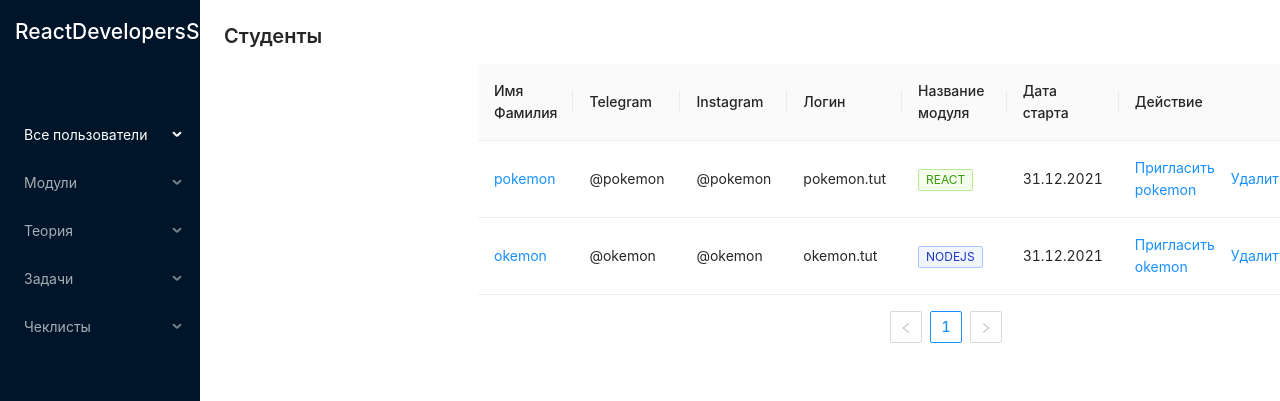
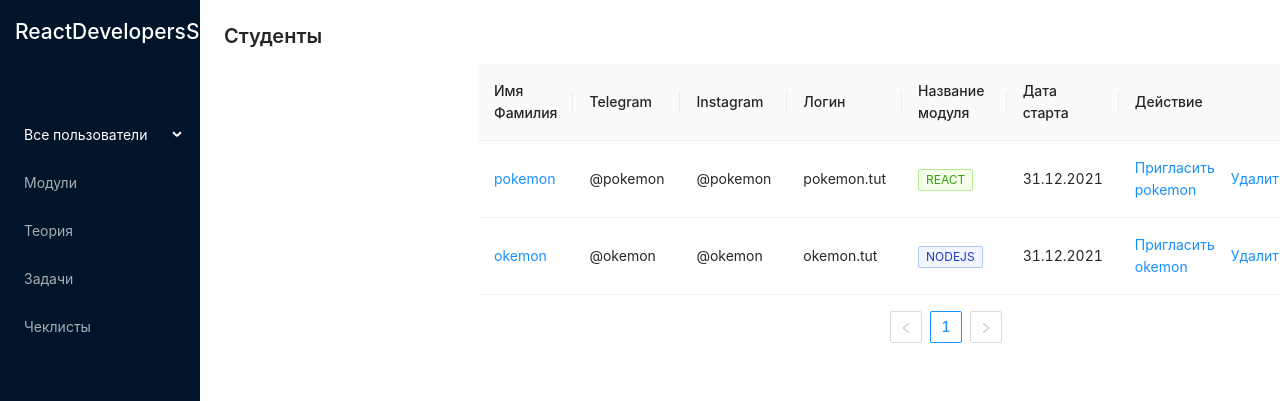
Before and after one commit to DeveloperIgorR/online-school, a React (Create React App) app: page / in a window 1280 px wide. Shown: the top 401 px of the page. Built offline with nearby package versions, Linux system fonts and the light colour scheme.

Commit message:
public routes add

```diff
--- a/src/pages/Dashboard/Dashboard.jsx
+++ b/src/pages/Dashboard/Dashboard.jsx
@@ -23,28 +23,16 @@ const Dashboard = () => {
           <div  className={d.logo}>
             <h2>ReactDevelopersSchool</h2>
           </div>
-          <Menu  theme="dark" defaultSelectedKeys={['3']} mode="inline">
+          <Menu  theme="dark" defaultSelectedKeys={['1']} mode="inline">
             <Menu.Item ></Menu.Item>
             <SubMenu key="sub1" title="Все пользователи">
-              <Menu.Item key="3">Динамика студентов</Menu.Item>
-              <Menu.Item key="4">Рейтинг благодарности</Menu.Item>
+              <Menu.Item key="1">Динамика студентов</Menu.Item>
+              <Menu.Item key="2">Рейтинг благодарности</Menu.Item>
             </SubMenu>
-            <SubMenu key="sub2" title="Модули">
-              <Menu.Item key="6"><Link> Team 1</Link> </Menu.Item>
-              <Menu.Item key="8">Team 2</Menu.Item>
-            </SubMenu>
-            <SubMenu key="sub3" title="Теория">
-              <Menu.Item key="9">Team 1</Menu.Item>
-              <Menu.Item key="10">Team 2</Menu.Item>
-            </SubMenu>
-            <SubMenu key="sub4" title="Задачи">
-              <Menu.Item key="11">Team 1</Menu.Item>
-              <Menu.Item key="12">Team 2</Menu.Item>
-            </SubMenu>
-            <SubMenu key="sub5" title="Чеклисты">
-              <Menu.Item key="13">Team 1</Menu.Item>
-              <Menu.Item key="14">Team 2</Menu.Item>
-            </SubMenu>
+            <Menu.Item key="3" title="Модули">Модули<Link to='/modules'/></Menu.Item>
+            <Menu.Item key="4" title="Теория">Теория</Menu.Item>
+            <Menu.Item key="5" title="Задачи">Задачи</Menu.Item>
+            <Menu.Item key="6" title="Чеклисты">Чеклисты</Menu.Item>
           </Menu>
         </Sider>
         <Layout className={d.siteLayout}>
```
